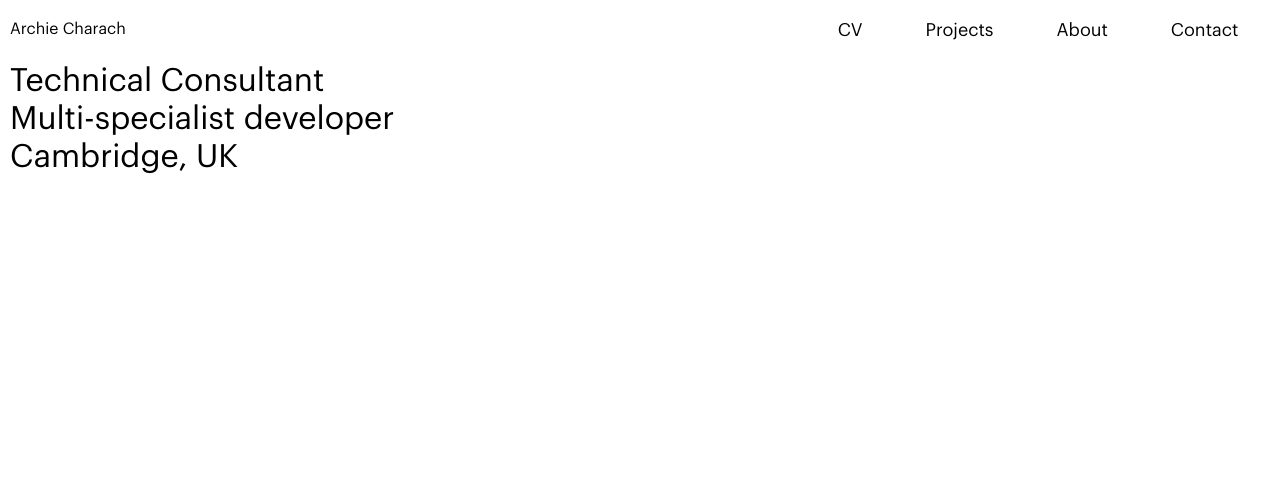
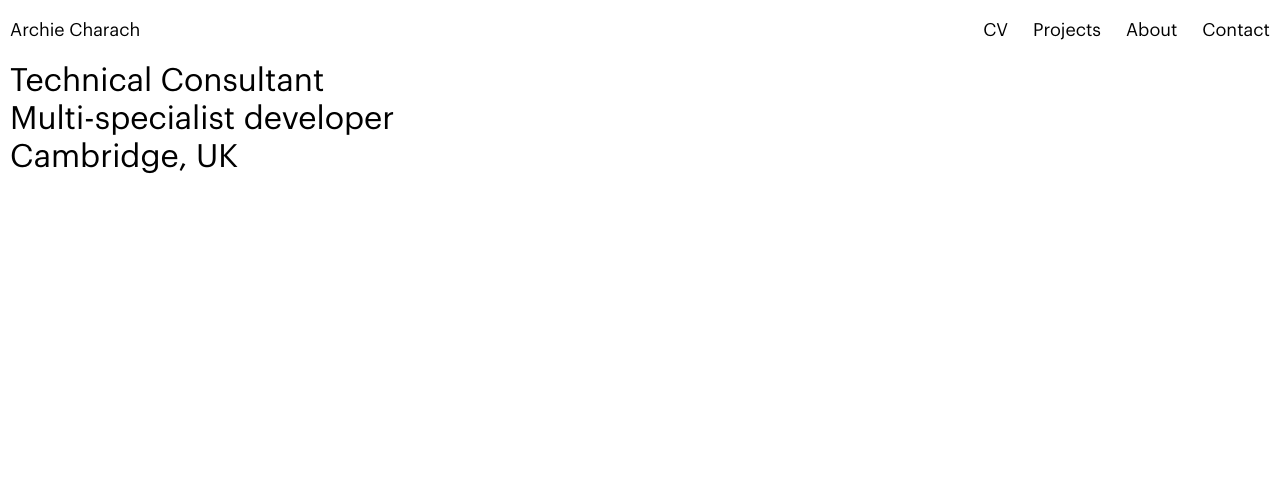
Before and after one commit to AccidentalCreator/live-portfolio, a plain HTML site: page index.html in a window 1280 px wide. Shown: the top 489 px of the page. Drawn offline with Linux system fonts and the light colour scheme.

Commit message:
Improved dynamic resizing of nav bar

```diff
--- a/css/main.css
+++ b/css/main.css
@@ -5,13 +5,18 @@
 
 body {
     font-family: "Graphik";
-    margin: 10px;
+    padding: 10px;
     line-height: 1.2;
 }
 
 nav {
     display: flex;
-    margin-top: 20px;
+    padding-top: 10px;
+    justify-content: space-between;
+}
+
+h1 {
+    white-space: nowrap;
 }
 
 .nav-item {
@@ -21,15 +26,11 @@ nav {
 
 #nav-list {
     display: flex;
-    width: 50%;
     list-style-type: none;
-    margin-top: 0;
-    margin-left: auto;
-    justify-content: flex-end;
 }
 
 #nav-list li {
-    margin-inline: 5%;
+    padding-left: 25px;
 }
 
 .hover-underline-animation {
@@ -40,11 +41,11 @@ nav {
 .hover-underline-animation::after {
     content: '';
     position: absolute;
-    width: 100%;
+    width: calc(100% - 25px);
     transform: scaleX(0);
     height: 2px;
     bottom: 0;
-    left: 0;
+    left: 25px;
     background-color: #000000;
     transform-origin: bottom right;
     transition: transform 0.25s ease-out;
--- a/index.html
+++ b/index.html
@@ -10,7 +10,7 @@
 </head>
 <body>
     <nav>
-        <h1 class="nav-item, hover-underline-animation">Archie Charach</h1>
+        <h1 class="nav-item">Archie Charach</h1>
         <ul id="nav-list" class="nav-item">
             <li class="hover-underline-animation">CV</li>
             <li class="hover-underline-animation">Projects</li>
```
